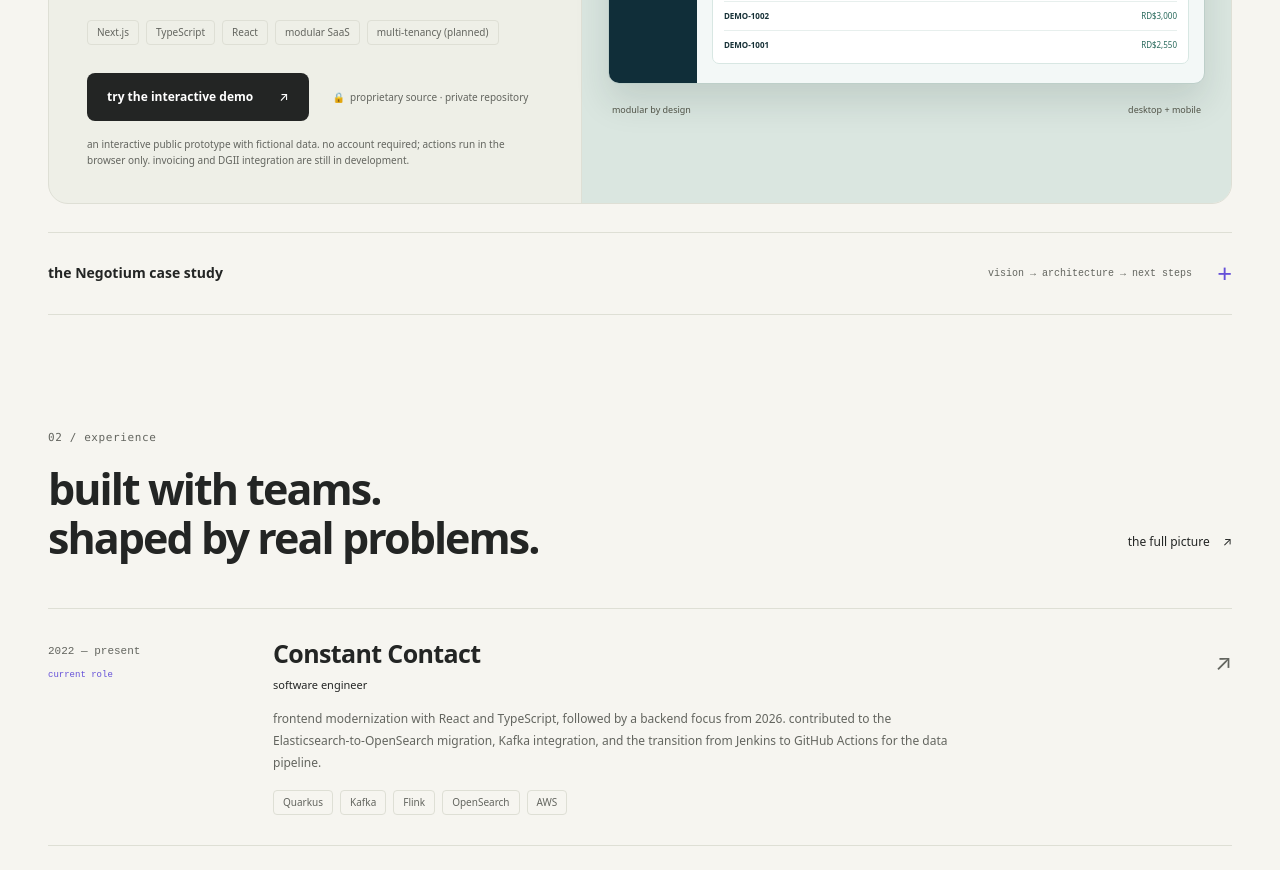
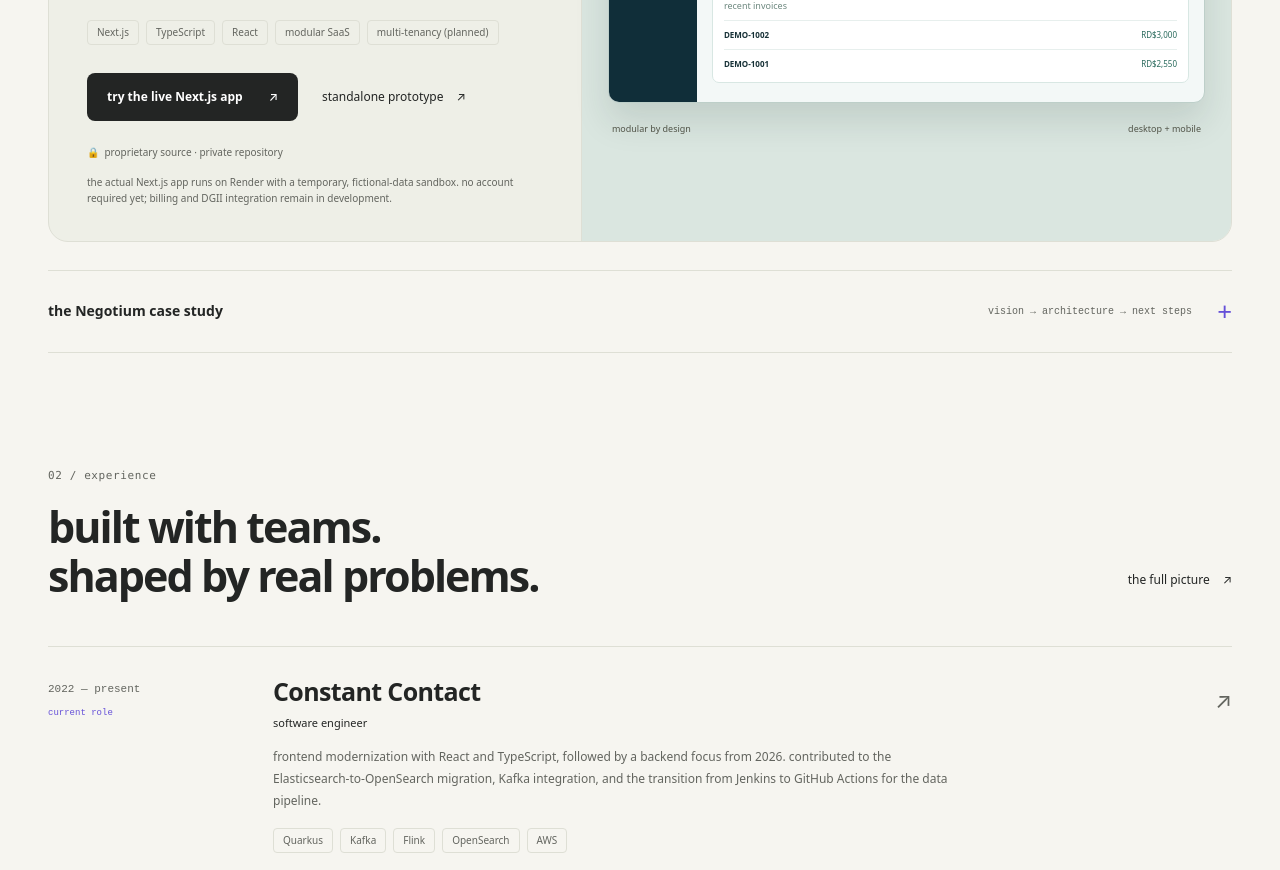
Before and after one commit to AlexPrixman/alexprixman.github.io, a website: page index.html in a window 1280 px wide. Shown: the part 3954-4824 px from the top of the page. Drawn offline with Linux system fonts and the light colour scheme.

Commit message:
feat(portfolio): link to hosted Negotium Next.js application (#6)
* feat(portfolio): link live privately sourced Negotium Next.js site

* feat(portfolio): link live privately sourced Negotium Next.js site

* feat(portfolio): link live privately sourced Negotium Next.js site

```diff
--- a/index.html
+++ b/index.html
@@ -513,12 +513,13 @@
                 <span>Next.js</span><span>TypeScript</span><span>React</span><span>modular SaaS</span><span>multi-tenancy (planned)</span>
               </div>
               <div class="project-links">
-                <a class="button dark" href="negotium-demo.html" target="_blank" rel="noopener noreferrer">try the interactive demo <span aria-hidden="true">↗</span></a>
+                <a class="button dark" href="https://negotium-alexprixman.onrender.com/demo/" target="_blank" rel="noopener noreferrer">try the live Next.js app <span aria-hidden="true">↗</span></a>
+                <a class="text-link" href="negotium-demo.html" target="_blank" rel="noopener noreferrer">standalone prototype <span aria-hidden="true">↗</span></a>
                 <span class="negotium-private"><span aria-hidden="true">🔒</span> proprietary source · private repository</span>
               </div>
               <p class="project-note">
-                an interactive public prototype with fictional data. no account required;
-                actions run in the browser only. invoicing and DGII integration are still in development.
+                the actual Next.js app runs on Render with a temporary, fictional-data sandbox.
+                no account required yet; billing and DGII integration remain in development.
               </p>
             </div>
             <div class="project-visual negotium-visual">
```
Also changed, not shown: tests/portfolio.test.mjs (+3 -0 lines), README.md.
